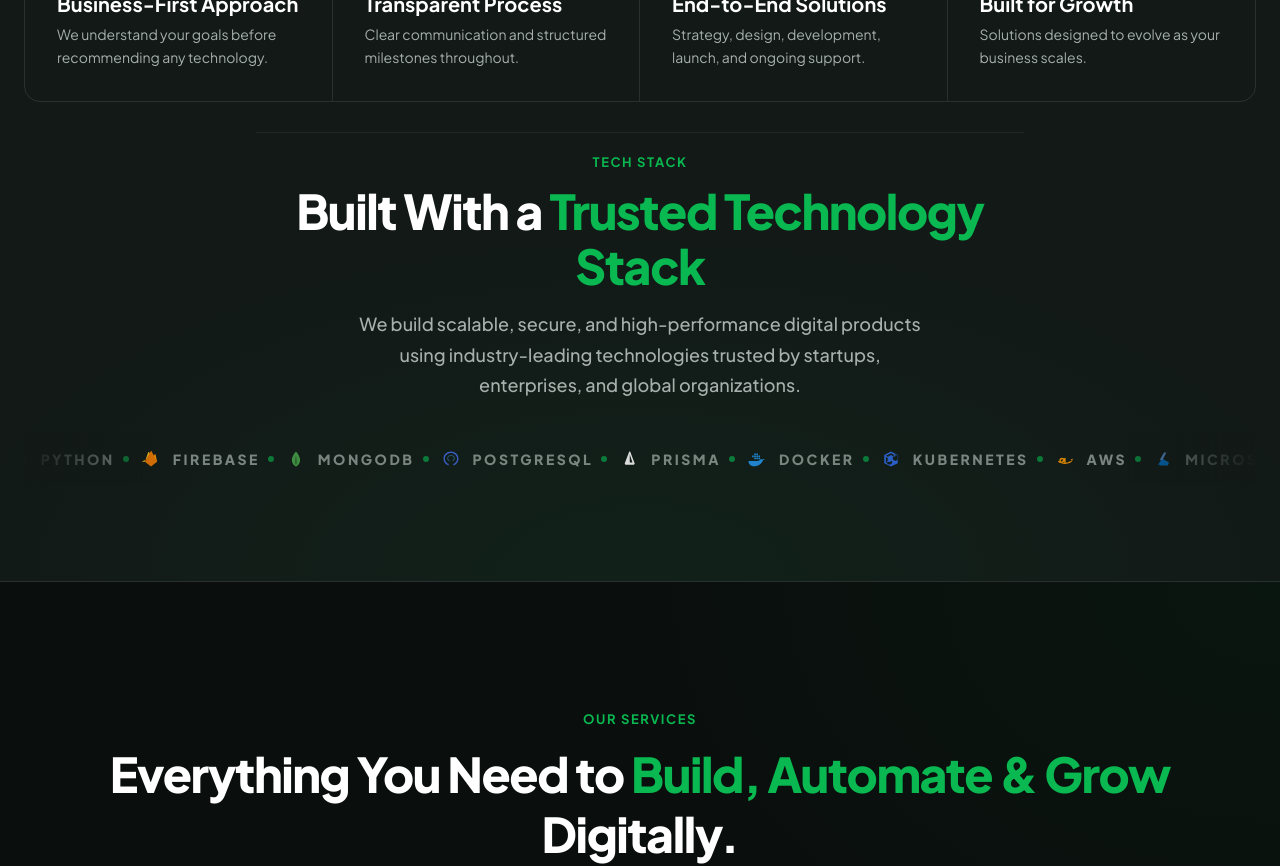
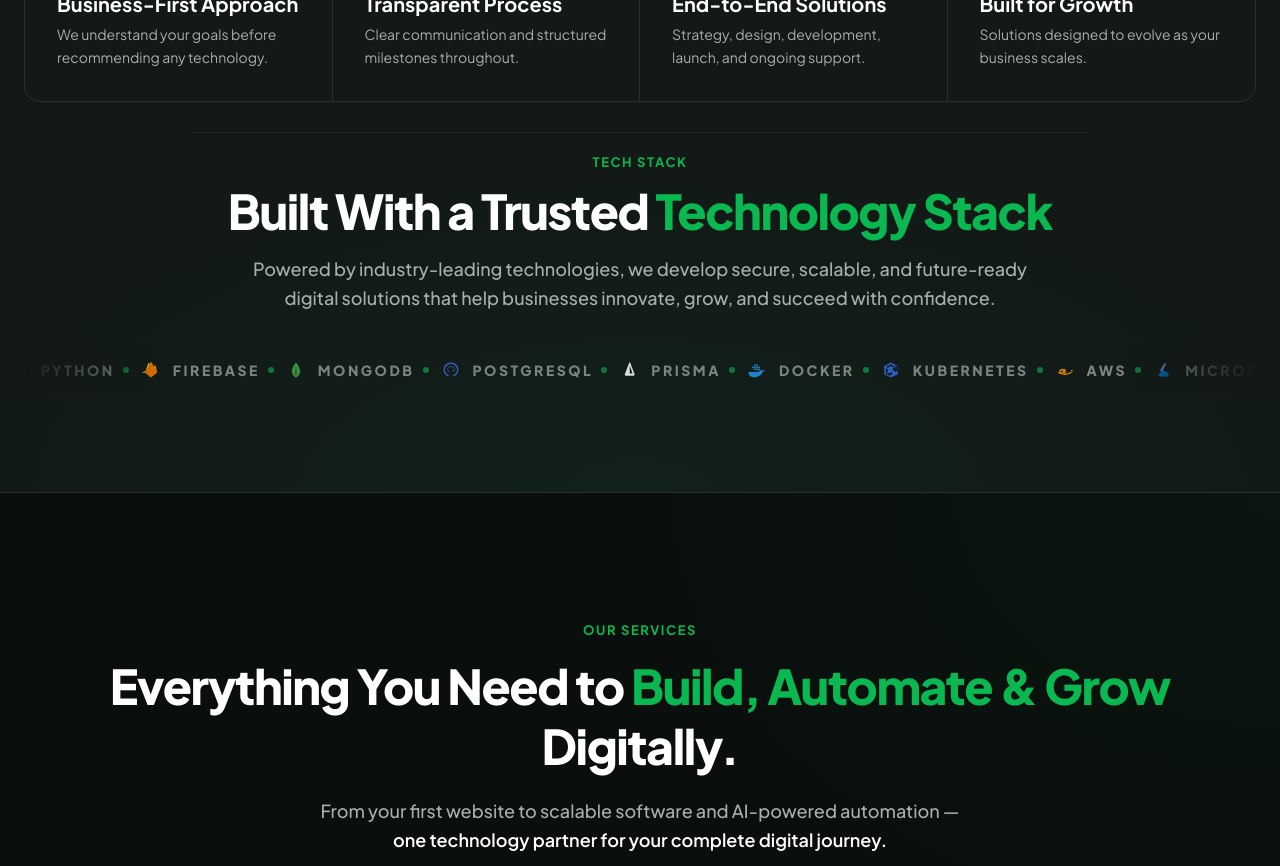
Before and after one commit to CodewithsushilOfficial/Awenue-Global-Software-solution, a Next.js app: page / in a window 1280 px wide. Shown: the part 1240-2106 px from the top of the page. Built offline with nearby package versions, Linux system fonts and the light colour scheme; no server answers; the database is empty.

Commit message:
fix all errors

```diff
--- a/components/sections/TrustBar.tsx
+++ b/components/sections/TrustBar.tsx
@@ -157,19 +157,20 @@ export default function TrustBar({ initialTechnologies }: { initialTechnologies?
         </div>
 
         {/* Tech Stack Heading & Subtitle Content */}
-        <div className="mt-20 pt-16 border-t border-border-dark/60 max-w-3xl text-center mx-auto">
+        <div className="mt-20 pt-16 border-t border-border-dark/60 max-w-4xl text-center mx-auto">
           <RevealOnScroll delay={0.1}>
             <span className="text-accent text-eyebrow block mb-3">TECH STACK</span>
           </RevealOnScroll>
           <RevealOnScroll delay={0.15}>
-            <h2 className="text-section-title mb-4">
-              Built With a{" "}
-              <span className="text-accent">Trusted Technology Stack</span>
+            <h2 className="text-section-title mb-4 sm:whitespace-nowrap text-white">
+              Built With a Trusted{" "}
+              <span className="text-accent">Technology Stack</span>
             </h2>
           </RevealOnScroll>
           <RevealOnScroll delay={0.2}>
-            <p className="text-text-muted text-body-lg max-w-xl mx-auto">
-              We build scalable, secure, and high-performance digital products using industry-leading technologies trusted by startups, enterprises, and global organizations.
+            <p className="text-text-muted text-body-lg max-w-4xl sm:max-w-5xl mx-auto leading-relaxed">
+              Powered by industry-leading technologies, we develop secure, scalable, and future-ready<br className="hidden sm:block" />
+              digital solutions that help businesses innovate, grow, and succeed with confidence.
             </p>
           </RevealOnScroll>
         </div>
```
